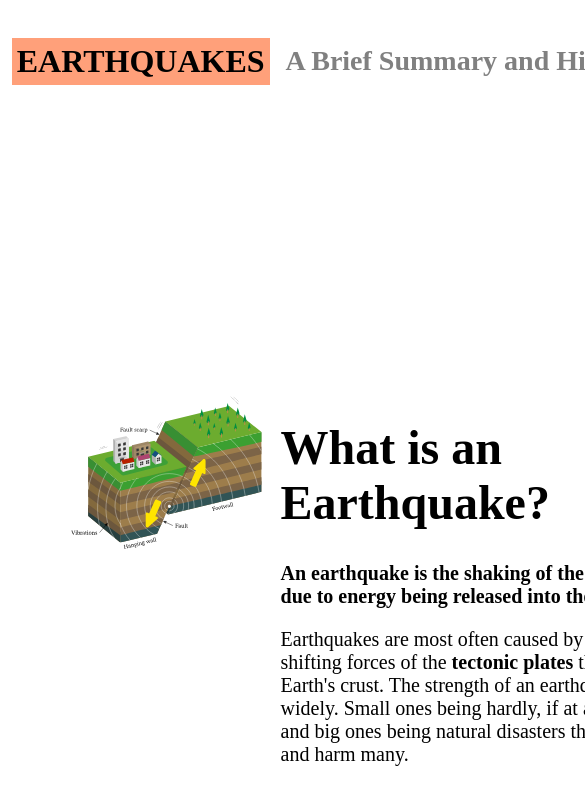
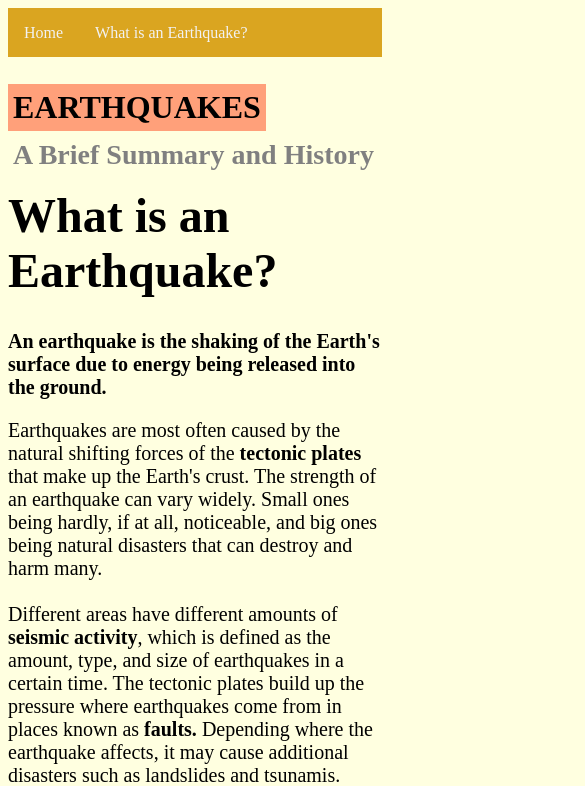
Before and after one commit to kaigidwani/igme235, a plain HTML site: page project1/index.html in a window 390 px wide. Shown: the top 786 px of the page, 585 px wide, since content can reach past the window. Drawn offline with Linux system fonts and the light colour scheme.

Commit message:
Added navigation, background color, and Responsive Web Design. Updated the doc. Updated link on 235 homepage.

```diff
--- a/project1/css/index.css
+++ b/project1/css/index.css
@@ -1,11 +1,55 @@
+html {
+    background-color: lightyellow;
+}
+
+nav>a {
+    float: left;
+    display: block;
+    color: #f2f2f2;
+    text-align: center;
+    padding: 16px;
+    text-decoration: none;
+}
+
 #grid-container {
     display: grid;
-    grid-template-rows: 10% 60% 30%;
+    grid-template-rows: 1% 1% 1% 5fr 5fr 5fr 5fr;
     grid-template-columns: 1fr 1fr;
-    padding: 1%;
-    gap: 3%;
+    grid-template-areas: "navbar navbar"
+                         "header-left header-left"
+                         "header-right header-right"
+                         "main-right main-right"
+                         "main-left main-left"
+                         "footer-left footer-left"
+                         "footer-right footer-right";
     max-width: 1000px;
     margin: 0 auto;
+}
+
+@media screen and (min-width: 760px) {
+    #grid-container {
+        grid-template-rows: 10% 50% 40%;
+        grid-template-columns: 10% 45% 45%;
+        grid-template-areas: "navbar header-left header-right"
+                             "navbar main-left main-right"
+                             "navbar footer-left footer-right";
+        padding: 1%;
+        gap: 3%;
+    }
+
+    nav>a {
+        float: none;
+    }
+}
+
+nav {
+    grid-area: navbar;
+    overflow: hidden;
+    background-color: goldenrod;
+}
+
+#header-left{
+    grid-area: header-left;
 }
 
 #header-left>h2 {
@@ -13,6 +57,10 @@
     background-color: lightsalmon;
     padding: 5px;
     width: fit-content;
+}
+
+#header-right{
+    grid-area: header-right;
 }
 
 #header-right>h3 {
@@ -23,6 +71,7 @@
 }
 
 #main-left {
+    grid-area: main-left;
     display: grid;
     grid-template-rows: 2fr 1fr 2fr;
     grid-template-columns: 1fr 1fr;
@@ -39,6 +88,10 @@
     margin-left: 30%;
 }
 
+#main-right{
+    grid-area: main-right;
+}
+
 #main-right>h1 {
     font-size: 3em;
 }
@@ -48,12 +101,12 @@
 }
 
 #footer-left {
+    grid-area: footer-left;
     margin-left: 30%;
 }
 
-#footer-left-img {
-    width: 50%;
-    height: auto;
+#footer-right{
+    grid-area: footer-right;
 }
 
 #footer-right>img {
--- a/project1/index.html
+++ b/project1/index.html
@@ -10,6 +10,14 @@
 
 <body>
     <div id="grid-container">
+
+        <nav>
+            <a href="#header-left">Home</a>
+            <a href="#main-right">What is an Earthquake?</a>
+            <a href="#footer-left">Parts of an earthquake</a>
+        </nav>
+
+        <br>
 
         <div id="header-left">
             <h2>
@@ -53,9 +61,9 @@
         </div>
 
         <div id="footer-left">
-            <h3>
+            <h2>
                 Parts of an earthquake:
-            </h3>
+            </h2>
             <ul>
                 <li>
                     <p><strong>Hypocenter:</strong> Where the pressure is released underground.</p>
```
Also changed, not shown: index.html (+1 -1 lines), project1/doc.html (+25 -1 lines).
